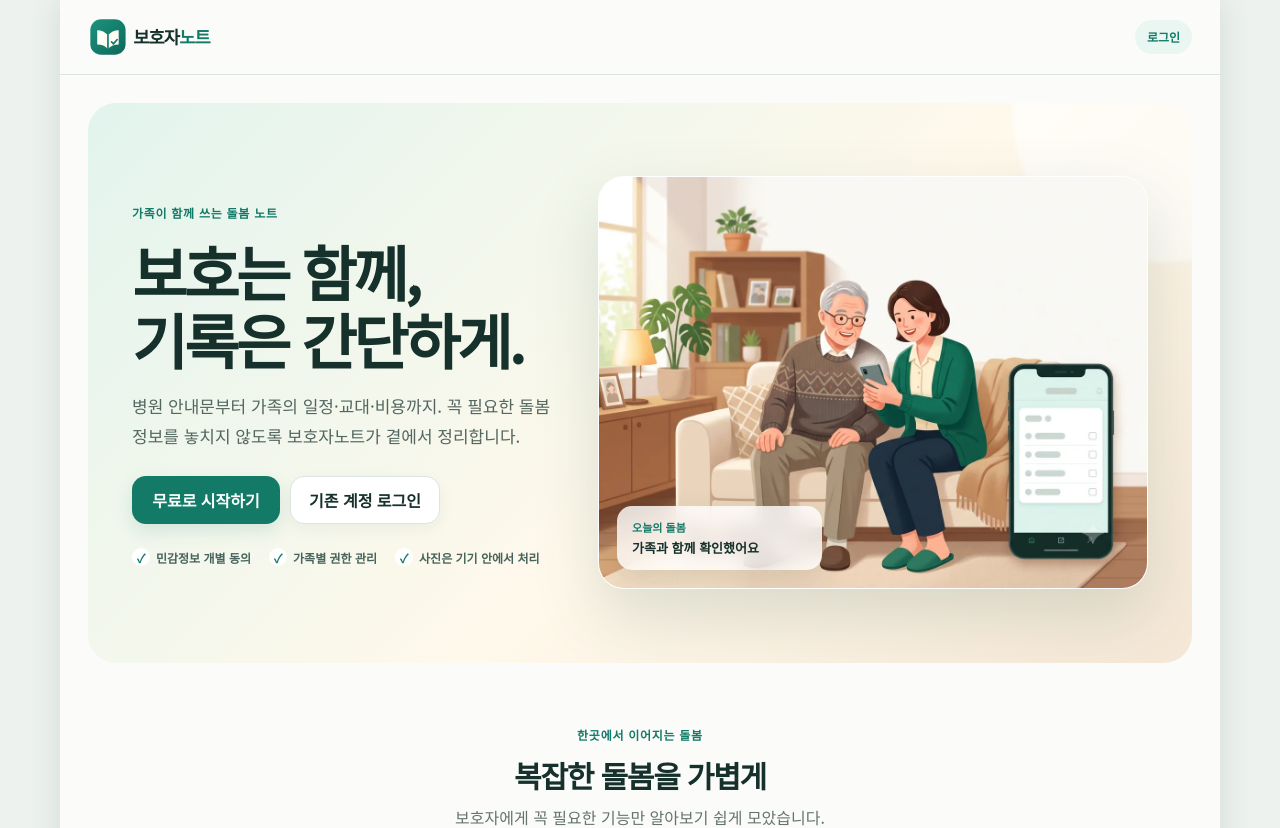
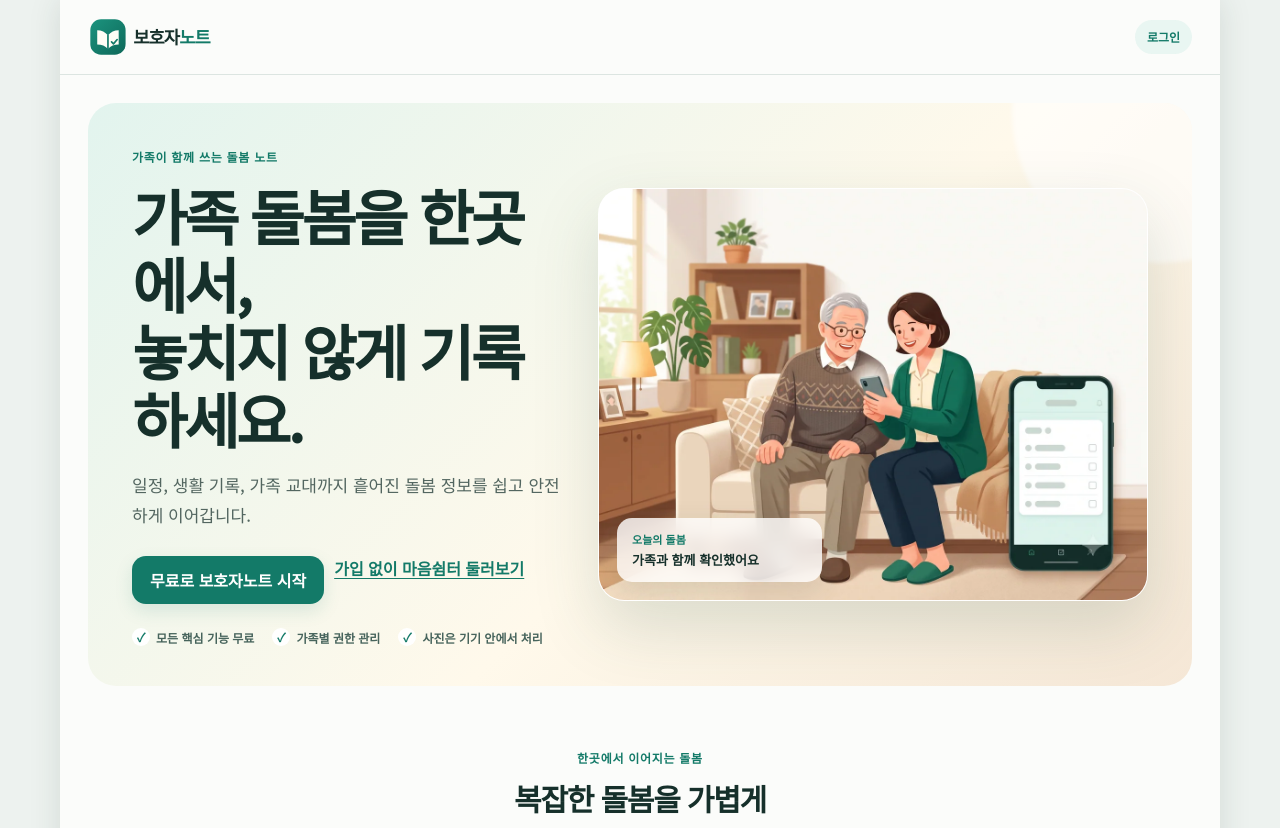
Before and after one commit to jsh0529-beep/bohoja, a Next.js app: page / in a window 1280 px wide. Shown: the top 828 px of the page. Built offline with nearby package versions, Linux system fonts and the light colour scheme; no server answers.

Commit message:
Improve landing notifications and handoff briefing

```diff
--- a/src/app/page.tsx
+++ b/src/app/page.tsx
@@ -19,16 +19,15 @@ export default async function Home() {
         <section className="hero hero-commercial">
           <div className="hero-copy">
             <span className="eyebrow">가족이 함께 쓰는 돌봄 노트</span>
-            <h1>보호는 함께,<br />기록은 간단하게.</h1>
+            <h1>가족 돌봄을 한곳에서,<br />놓치지 않게 기록하세요.</h1>
             <p>
-              병원 안내문부터 가족의 일정·교대·비용까지. 꼭 필요한 돌봄 정보를
-              놓치지 않도록 보호자노트가 곁에서 정리합니다.
+              일정, 생활 기록, 가족 교대까지 흩어진 돌봄 정보를 쉽고 안전하게 이어갑니다.
             </p>
             <div className="hero-actions">
-              {user?<><Link className="btn" href="/dashboard">{user.name}님의 돌봄방 계속하기</Link><Link className="btn secondary" href="/settings">내 설정</Link></>:<><Link className="btn" href="/signup">무료로 시작하기</Link><Link className="btn secondary" href="/login">기존 계정 로그인</Link></>}
+              {user?<><Link className="btn" href="/dashboard">{user.name}님의 돌봄방 계속하기</Link><Link className="landing-text-link" href="/settings">내 설정</Link></>:<><Link className="btn" href="/signup">무료로 보호자노트 시작</Link><Link className="landing-text-link" href="/comfort">가입 없이 마음쉼터 둘러보기</Link></>}
             </div>
             <ul className="trust-list" aria-label="보호자노트의 주요 원칙">
-              <li>민감정보 개별 동의</li>
+              <li>모든 핵심 기능 무료</li>
               <li>가족별 권한 관리</li>
               <li>사진은 기기 안에서 처리</li>
             </ul>
```
